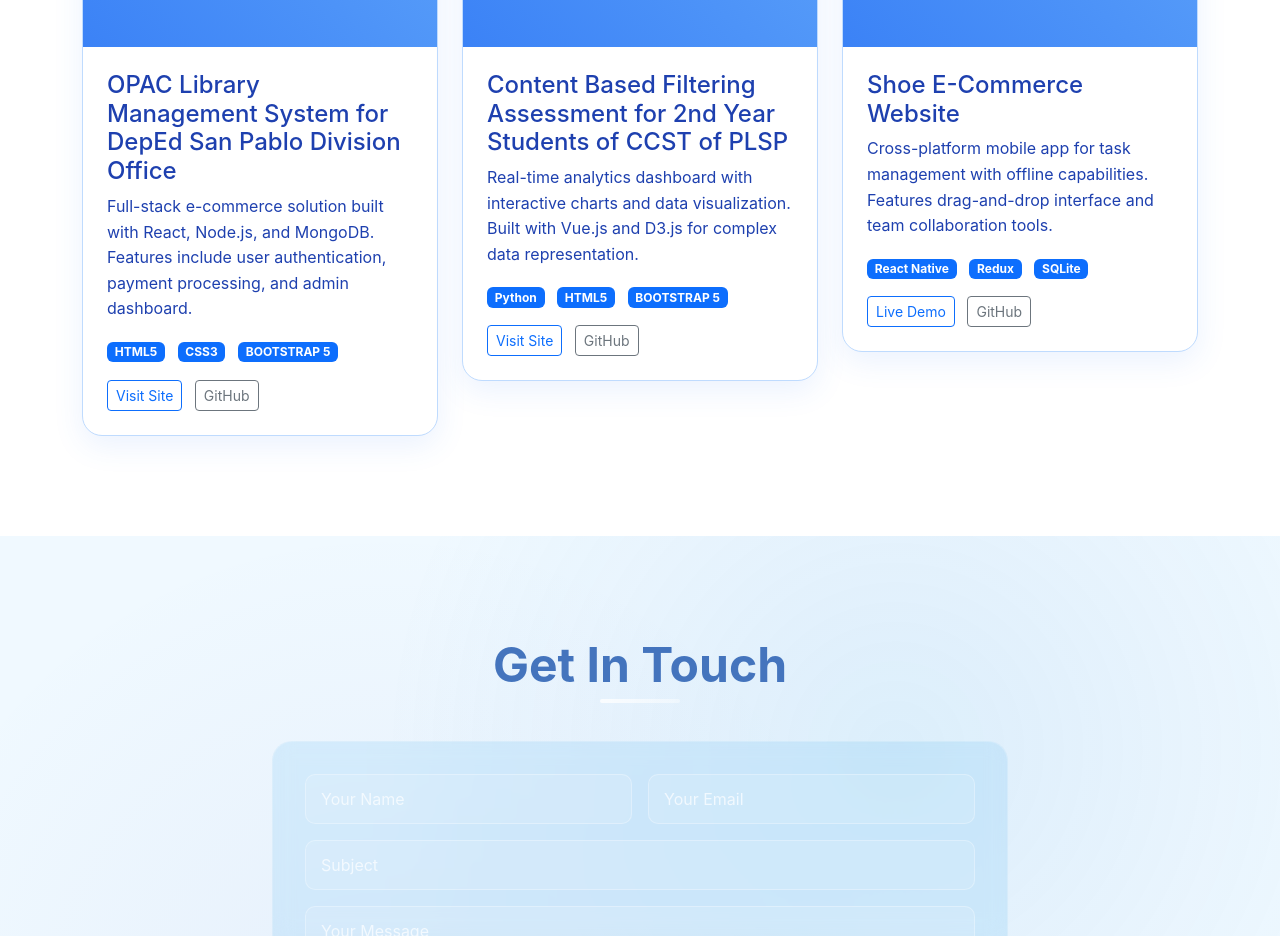
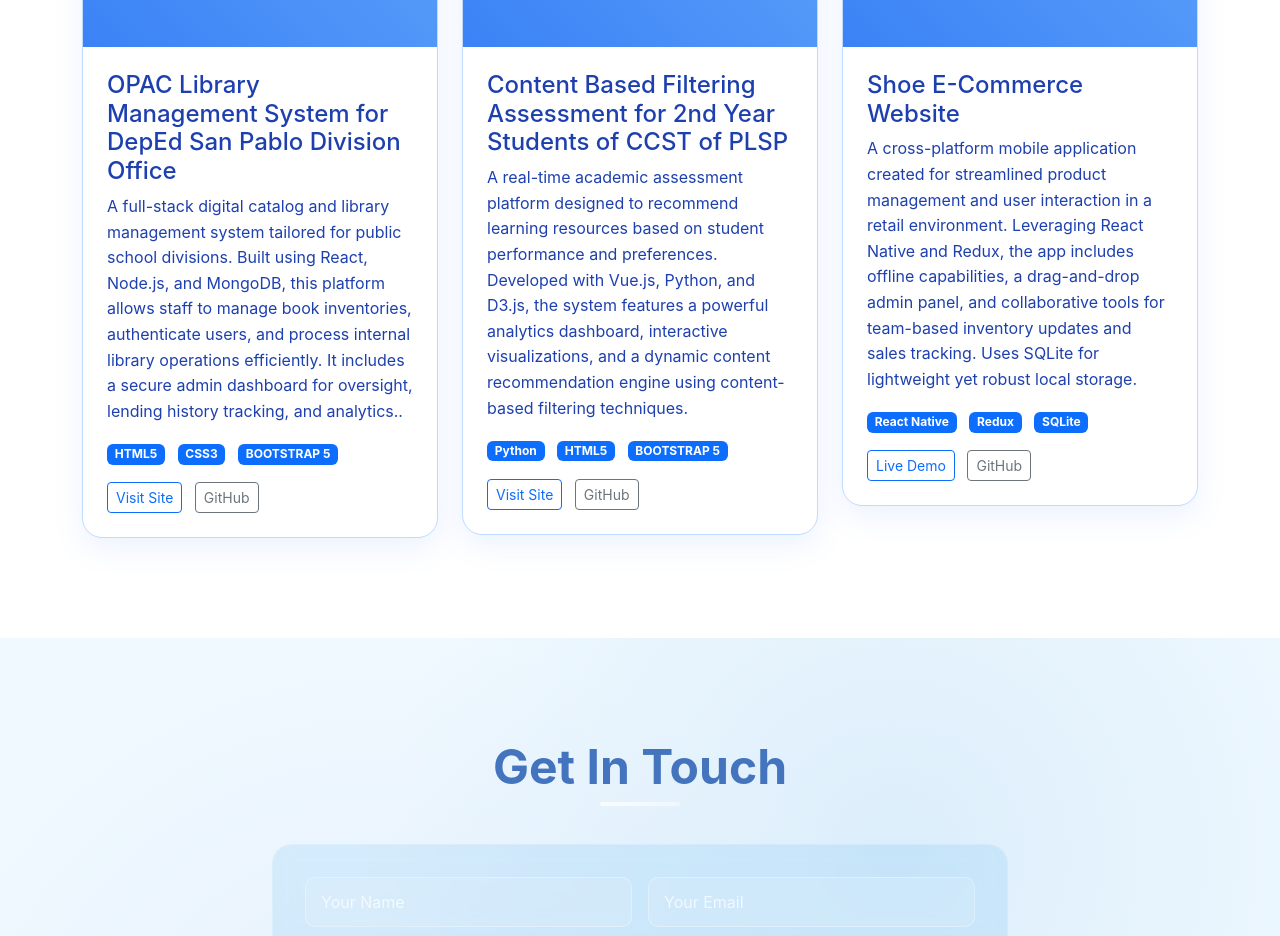
Before and after one commit to ConsecutiveWam12/Port, a plain HTML site: page index.html in a window 1280 px wide. Shown: the part 2780-3716 px from the top of the page. Drawn offline with nearby package versions, Linux system fonts and the light colour scheme.

Commit message:
Update index.html

```diff
--- a/index.html
+++ b/index.html
@@ -725,7 +725,7 @@
                         </div>
                         <div class="p-4">
                             <h4>OPAC Library Management System for DepEd San Pablo Division Office</h4>
-                            <p>Full-stack e-commerce solution built with React, Node.js, and MongoDB. Features include user authentication, payment processing, and admin dashboard.</p>
+                            <p>A full-stack digital catalog and library management system tailored for public school divisions. Built using React, Node.js, and MongoDB, this platform allows staff to manage book inventories, authenticate users, and process internal library operations efficiently. It includes a secure admin dashboard for oversight, lending history tracking, and analytics..</p>
                             <div class="mt-3">
                                 <span class="badge bg-primary me-2">HTML5</span>
                                 <span class="badge bg-primary me-2">CSS3</span>
@@ -745,7 +745,7 @@
                         </div>
                         <div class="p-4">
                             <h4>Content Based Filtering Assessment for 2nd Year Students of CCST of PLSP</h4>
-                            <p>Real-time analytics dashboard with interactive charts and data visualization. Built with Vue.js and D3.js for complex data representation.</p>
+                            <p>A real-time academic assessment platform designed to recommend learning resources based on student performance and preferences. Developed with Vue.js, Python, and D3.js, the system features a powerful analytics dashboard, interactive visualizations, and a dynamic content recommendation engine using content-based filtering techniques.</p>
                             <div class="mt-3">
                                 <span class="badge bg-primary me-2">Python</span>
                                 <span class="badge bg-primary me-2">HTML5</span>
@@ -765,7 +765,7 @@
                         </div>
                         <div class="p-4">
                             <h4>Shoe E-Commerce Website</h4>
-                            <p>Cross-platform mobile app for task management with offline capabilities. Features drag-and-drop interface and team collaboration tools.</p>
+                            <p>A cross-platform mobile application created for streamlined product management and user interaction in a retail environment. Leveraging React Native and Redux, the app includes offline capabilities, a drag-and-drop admin panel, and collaborative tools for team-based inventory updates and sales tracking. Uses SQLite for lightweight yet robust local storage.</p>
                             <div class="mt-3">
                                 <span class="badge bg-primary me-2">React Native</span>
                                 <span class="badge bg-primary me-2">Redux</span>
```
